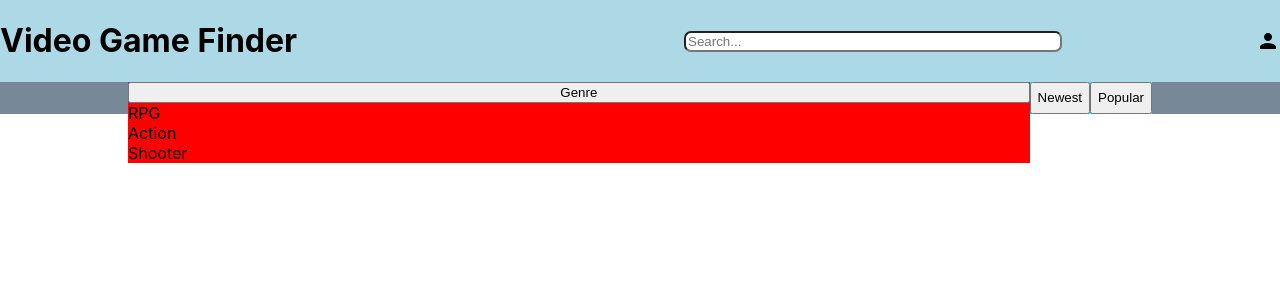
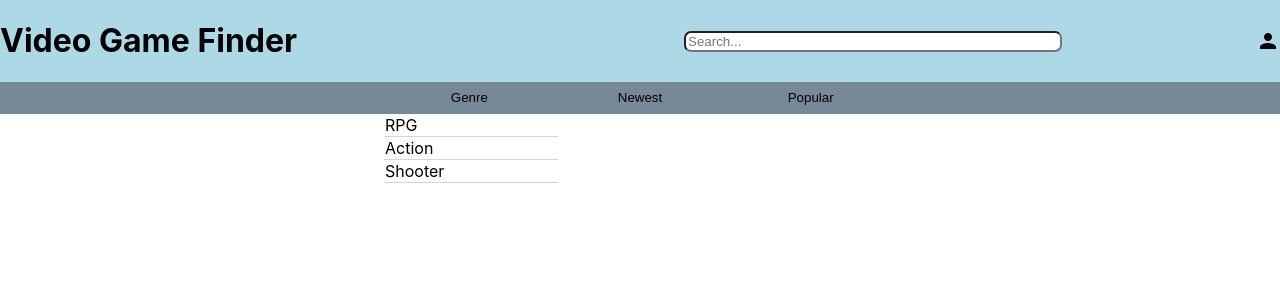
Before and after one commit to RichardChiqui/VideoGameSearch, a React (Create React App) app: page / in a window 1280 px wide. Both pictures are taken after a click on the button "Genre". Shown: the top 300 px of the page. Built offline with nearby package versions, Linux system fonts and the light colour scheme.

Commit message:
Fixed dropdown menu to position correctly, added rough draft colors

```diff
--- a/src/CategoriesNavBar.tsx
+++ b/src/CategoriesNavBar.tsx
@@ -32,13 +32,10 @@ export default function CategoriesNavBar(){
 
            <div className='category-container'>
 
-                <div className='dropDownButton'>
-                    <button className='catButtons' onClick={displayDropDown} onBlur={(e: React.FocusEvent<HTMLButtonElement>): void => dismissHandler(e)}>Genre</button>
-                    {show && <DropDownMenu classNameProp='' categories={categoriesList}/>}
-                </div>
-
-
-
+               {/* // <div className='catButtons'> */}
+                    <button className='catButtons'  onClick={displayDropDown} onBlur={(e: React.FocusEvent<HTMLButtonElement>): void => dismissHandler(e)}>Genre</button>
+                    {show && <DropDownMenu classNameProp='dropDownMenu' categories={categoriesList}/>}
+               {/* // </div> */}
                 <button className='catButtons'>Newest</button>
                 <button className='catButtons'>Popular</button>
            </div>
--- a/src/DropDownCat.tsx
+++ b/src/DropDownCat.tsx
@@ -8,7 +8,7 @@ interface DropDownCat {
   }
 export default function DropDownCats(props: DropDownCat){
     return(
-         <div className="DropDownCatItem">
+         <div className="DropDownMenuItem">
             {props.catType}
 
 
--- a/src/index.css
+++ b/src/index.css
@@ -30,7 +30,13 @@ code {
   outline-style: none;
 }
 
-.dropDown{
+.dropDownMenu{
+  position: absolute;
+  top: 100%; /* Position the dropdown menu below the button */
+  width: 33.5%;
+  z-index: 1000; /* Set a high z-index value */
+  border: 10px;
+
 
 
 }
@@ -45,10 +51,25 @@ code {
 }
 .catButtons{
   height: 100%;
+  width: 100%;
+  background-color: lightslategray;
+  border: none;
 
 }
-.DropDownCatItem{
-  background-color: red;
+.catButtons:hover{
+  background-color: #e5e5e5;
+  cursor: pointer;
+}
+.DropDownMenuItem{
+  background-color: white;
+  width: 100%;
+  border-bottom: 1px solid  lightgray;
+  padding: 1px;
+
+}
+.DropDownMenuItem:hover{
+  background-color: #e5e5e5;
+  cursor: pointer;
 
 }
 
@@ -61,8 +82,9 @@ code {
   flex-direction: row;
   justify-content: space-between;
   height: 100%;
-  width: 80%;
+  width: 40%;
   background-color: aqua;
+  position: relative;
 
 }
 
```
